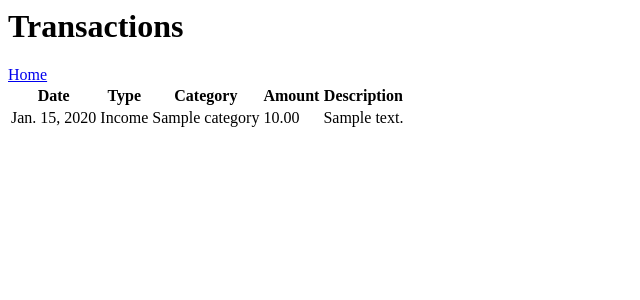
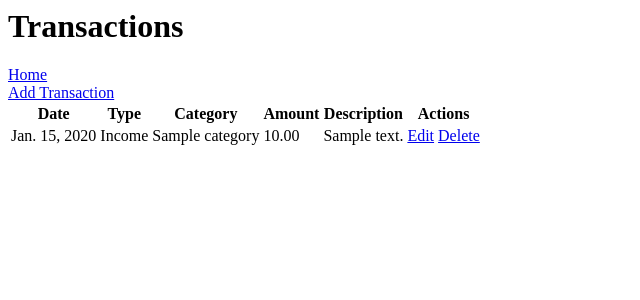
Before and after one commit to genecc04/GoldGlitch, a Django app: page /transactions/ in a window 1280 px wide. Shown: the top 300 px of the page, without its empty margins (0-640 px from the left). Run offline with Django 5.2, Linux system fonts and the light colour scheme; a user stored in the database is signed in; tables that the repository leaves empty hold one stand-in row (values such as "Sample post").

Commit message:
Add transaction edit and delete views

```diff
--- a/config/urls.py
+++ b/config/urls.py
@@ -24,4 +24,7 @@ urlpatterns = [
     path('', views.home, name='home'),
     path('accounts/register/', views.register, name='register'),
     path('transactions/', views.TransactionListView.as_view(), name='transaction_list'),
+    path('transactions/add/', views.TransactionCreateView.as_view(), name='transaction_add'),
+    path('transactions/<int:pk>/edit/', views.TransactionUpdateView.as_view(), name='transaction_edit'),
+    path('transactions/<int:pk>/delete/', views.TransactionDeleteView.as_view(), name='transaction_delete'),
 ]
--- a/tracker/templates/tracker/transaction_list.html
+++ b/tracker/templates/tracker/transaction_list.html
@@ -1,5 +1,6 @@
 <h1>Transactions</h1>
-<a href="{% url 'home' %}">Home</a>
+<a href="{% url 'home' %}">Home</a><br>
+<a href="{% url 'transaction_add' %}">Add Transaction</a>
 
 {% if transactions %}
   <table>
@@ -9,6 +10,7 @@
       <th>Category</th>
       <th>Amount</th>
       <th>Description</th>
+      <th>Actions</th>
     </tr>
     {% for t in transactions %}
     <tr>
@@ -17,6 +19,10 @@
       <td>{{ t.category|default:"Uncategorized" }}</td>
       <td>{{ t.amount }}</td>
       <td>{{ t.description }}</td>
+      <td>
+        <a href="{% url 'transaction_edit' t.pk %}">Edit</a>
+        <a href="{% url 'transaction_delete' t.pk %}">Delete</a>
+      </td>
     </tr>
     {% endfor %}
   </table>
--- a/tracker/views.py
+++ b/tracker/views.py
@@ -1,9 +1,11 @@
+from django.urls import reverse_lazy
 from django.contrib.auth import login
 from django.contrib.auth.forms import UserCreationForm
 from django.shortcuts import redirect, render
 from django.contrib.auth.mixins import LoginRequiredMixin
-from django.views.generic import ListView
+from django.views.generic import ListView, CreateView, UpdateView, DeleteView
 from .models import Transaction
+from .forms import TransactionForm
 
 
 def home(request):
@@ -30,3 +32,43 @@ class TransactionListView(LoginRequiredMixin, ListView):
 
     def get_queryset(self):
         return Transaction.objects.filter(user=self.request.user)
+
+
+class TransactionCreateView(LoginRequiredMixin, CreateView):
+    model = Transaction
+    form_class = TransactionForm
+    template_name = 'tracker/transaction_form.html'
+    success_url = reverse_lazy('transaction_list')
+
+    def get_form_kwargs(self):
+        kwargs = super().get_form_kwargs()
+        kwargs['user'] = self.request.user
+        return kwargs
+
+    def form_valid(self, form):
+        form.instance.user = self.request.user
+        return super().form_valid(form)
+
+
+class TransactionUpdateView(LoginRequiredMixin, UpdateView):
+    model = Transaction
+    form_class = TransactionForm
+    template_name = 'tracker/transaction_form.html'
+    success_url = reverse_lazy('transaction_list')
+
+    def get_queryset(self):
+        return Transaction.objects.filter(user=self.request.user)
+
+    def get_form_kwargs(self):
+        kwargs = super().get_form_kwargs()
+        kwargs['user'] = self.request.user
+        return kwargs
+
+
+class TransactionDeleteView(LoginRequiredMixin, DeleteView):
+    model = Transaction
+    template_name = 'tracker/transaction_confirm_delete.html'
+    success_url = reverse_lazy('transaction_list')
+
+    def get_queryset(self):
+        return Transaction.objects.filter(user=self.request.user)
```
Also changed, not shown: tracker/forms.py (added, +16 -0 lines), tracker/templates/tracker/transaction_confirm_delete.html (added, +7 -0 lines), tracker/templates/tracker/transaction_form.html (added, +7 -0 lines).
